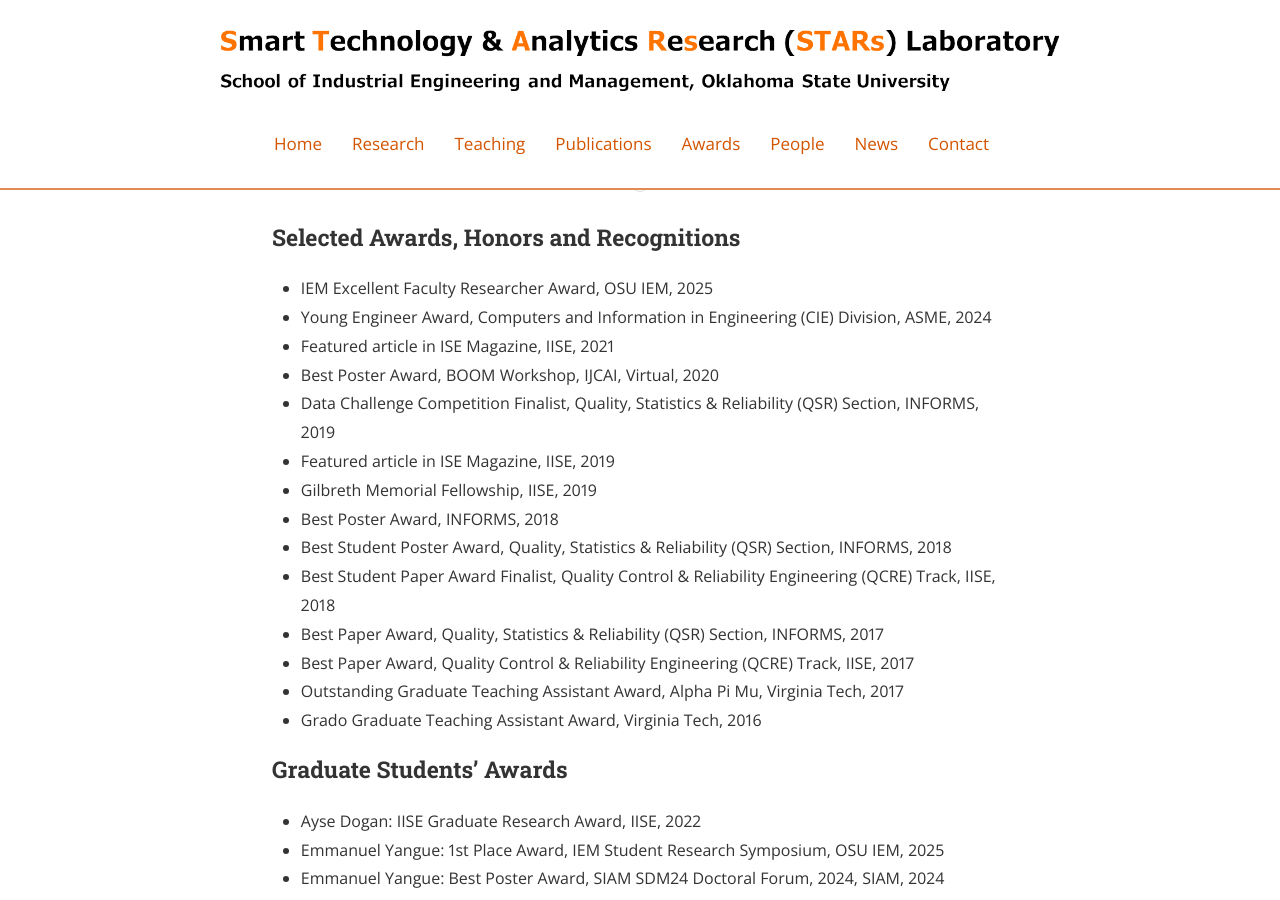
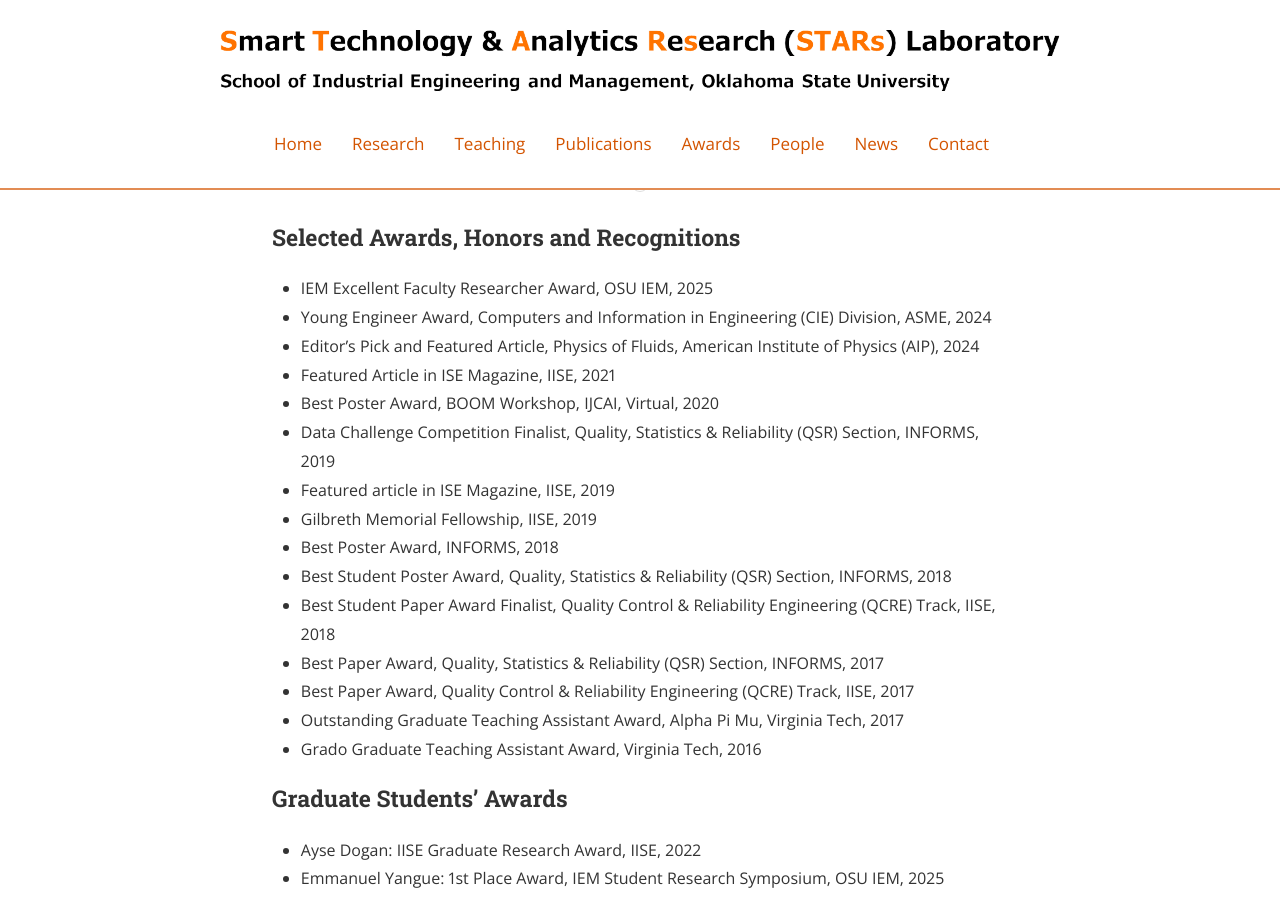
Before and after one commit to stars-laboratory/stars-laboratory.github.io, a Jekyll site: the page built from EHonorsandAwards.md, in a window 1280 px wide and 900 px high. Built offline with Jekyll 4.4.1, drawn with Linux system fonts in a browser that asks for light colours; nearby versions of some CDN libraries.

Commit message:
Update EHonorsandAwards.md
Information Update

```diff
--- a/EHonorsandAwards.md
+++ b/EHonorsandAwards.md
@@ -9,7 +9,8 @@
 
 * IEM Excellent Faculty Researcher Award, OSU IEM, 2025
 * Young Engineer Award, Computers and Information in Engineering (CIE) Division, ASME, 2024
-* Featured article in ISE Magazine, IISE, 2021
+* Editor’s Pick and Featured Article, Physics of Fluids, American Institute of Physics (AIP), 2024
+* Featured Article in ISE Magazine, IISE, 2021
 * Best Poster Award, BOOM Workshop, IJCAI, Virtual, 2020
 * Data Challenge Competition Finalist, Quality, Statistics & Reliability (QSR) Section, INFORMS, 2019
 * Featured article in ISE Magazine, IISE, 2019
```
